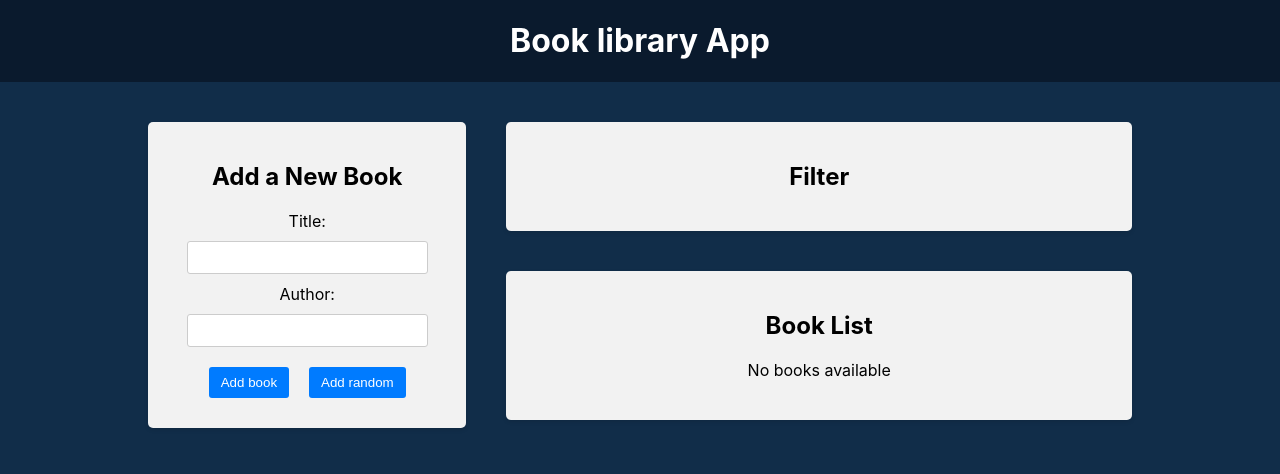
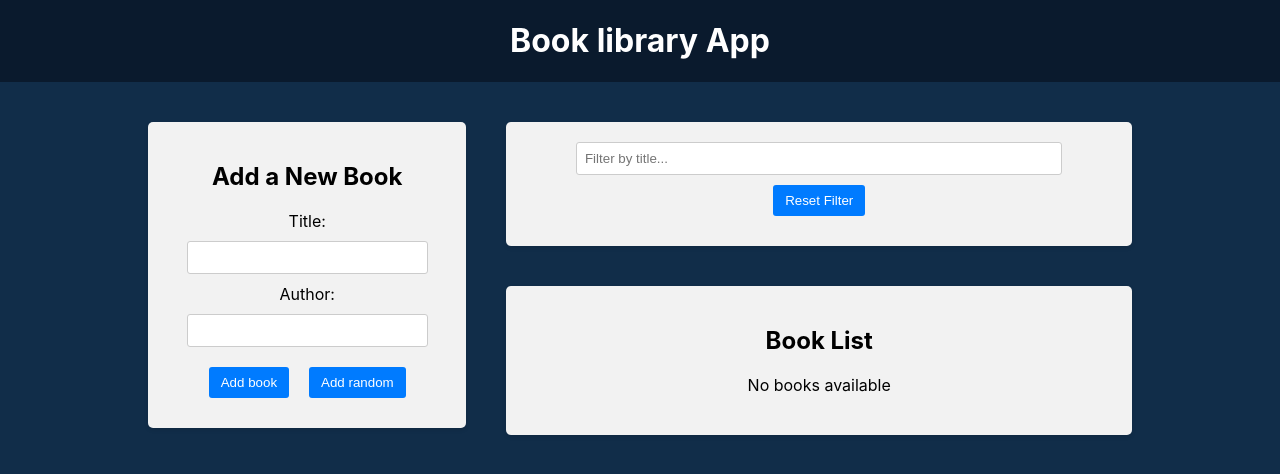
Before and after one commit to webdev1264/book-library, a React (Create React App) app in the folder frontend/: page / in a window 1280 px wide. Shown: the top 474 px of the page. Built offline with nearby package versions, Linux system fonts and the light colour scheme.

Commit message:
Filter Redux slice and filter by title

```diff
--- a/frontend/package.json
+++ b/frontend/package.json
@@ -38,5 +38,8 @@
       "last 1 firefox version",
       "last 1 safari version"
     ]
+  },
+  "devDependencies": {
+    "@babel/plugin-proposal-private-property-in-object": "^7.21.11"
   }
 }
--- a/frontend/src/App.js
+++ b/frontend/src/App.js
@@ -1,6 +1,6 @@
 import BookForm from "./components/BookForm/BookForm";
 import BookList from "./components/BookList/BookList";
-import Filter from "./components/Filter/FIlter";
+import Filter from "./components/Filter/Filter";
 import "./App.css";
 
 function App() {
--- a/frontend/src/components/BookList/BookList.jsx
+++ b/frontend/src/components/BookList/BookList.jsx
@@ -2,10 +2,12 @@ import React from "react";
 import { useDispatch, useSelector } from "react-redux";
 import { BsBookmarkStarFill, BsBookmarkStar } from "react-icons/bs";
 import { deleteBook, toggleFavorite } from "../../redux/books/actionCreators";
+import { selectTitleFilter } from "../../redux/slices/filterSlice";
 import "./BookList.css";
 
 const BookList = () => {
   const books = useSelector((state) => state.books);
+  const titleFilter = useSelector(selectTitleFilter);
   const dispatch = useDispatch();
 
   const handleDeleteBook = (id) => {
@@ -16,6 +18,10 @@ const BookList = () => {
     dispatch(toggleFavorite(id));
   };
 
+  const filteredBooks = books.filter((book) =>
+    book.title.toLowerCase().includes(titleFilter.toLowerCase())
+  );
+
   return (
     <div className="app-block book-list">
       <h2>Book List</h2>
@@ -23,7 +29,7 @@ const BookList = () => {
         {books.length === 0 ? (
           <p>No books available</p>
         ) : (
-          books.map((book, i) => (
+          filteredBooks.map((book, i) => (
             <li key={book.id}>
               <div className="book-info">
                 {++i}. {book.title} by <strong>{book.author}</strong>
--- a/frontend/src/components/Filter/FIlter.jsx
+++ /dev/null
@@ -1,12 +0,0 @@
-import React from "react";
-import "./Filter.css";
-
-const FIlter = () => {
-  return (
-    <div className="app-block filter">
-      <h2>Filter</h2>
-    </div>
-  );
-};
-
-export default FIlter;
--- /dev/null
+++ b/frontend/src/components/Filter/Filter.jsx
@@ -0,0 +1,40 @@
+import { useDispatch, useSelector } from "react-redux";
+import {
+  selectTitleFilter,
+  setTitleFilter,
+  resetFilter,
+} from "../../redux/slices/filterSlice";
+import "./Filter.css";
+
+const Filter = () => {
+  const dispatch = useDispatch();
+  const titleFilter = useSelector(selectTitleFilter);
+
+  const handleTitleFilterChange = (e) => {
+    dispatch(setTitleFilter(e.target.value));
+  };
+
+  const handleResetFilters = () => {
+    dispatch(resetFilter());
+  };
+
+  return (
+    <div className="app-block filter">
+      <div className="filter-row">
+        <div className="filter-group">
+          <input
+            type="text"
+            placeholder="Filter by title..."
+            value={titleFilter}
+            onChange={handleTitleFilterChange}
+          />
+          <button type="button" onClick={handleResetFilters}>
+            Reset Filter
+          </button>
+        </div>
+      </div>
+    </div>
+  );
+};
+
+export default Filter;
--- a/frontend/src/redux/books/reducer.js
+++ b/frontend/src/redux/books/reducer.js
@@ -17,6 +17,11 @@ const booksReducer = (state = initialState, action) => {
           : book
       );
     }
+    case "FILTER_BOOKS": {
+      return state.filter((book) =>
+        book.title.includes(action.payload) ? book : null
+      );
+    }
     default: {
       return state;
     }
--- /dev/null
+++ b/frontend/src/redux/slices/filterSlice.js
@@ -0,0 +1,24 @@
+import { createSlice } from "@reduxjs/toolkit";
+
+const initialState = {
+  title: "",
+};
+
+const filterSlice = createSlice({
+  name: "filter",
+  initialState,
+  reducers: {
+    setTitleFilter: (state, action) => {
+      state.title = action.payload;
+    },
+    resetFilter: () => {
+      return initialState;
+    },
+  },
+});
+
+export const { setTitleFilter, resetFilter } = filterSlice.actions;
+
+export const selectTitleFilter = (state) => state.filter.title;
+
+export default filterSlice.reducer;
--- a/frontend/src/redux/store.js
+++ b/frontend/src/redux/store.js
@@ -1,8 +1,9 @@
 import { configureStore } from "@reduxjs/toolkit";
 import booksReducer from "./books/reducer";
+import filterReducer from "./slices/filterSlice";
 
 const store = configureStore({
-  reducer: { books: booksReducer },
+  reducer: { books: booksReducer, filter: filterReducer },
 });
 
 export default store;
```
Also changed, not shown: 1 other file (tests, documents, lock files or other folders).
